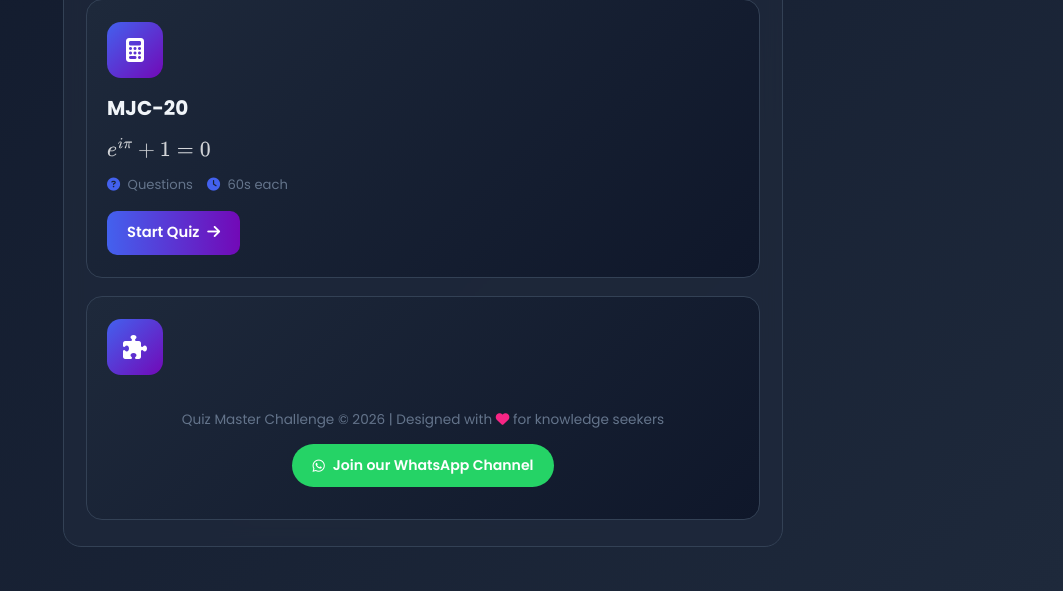
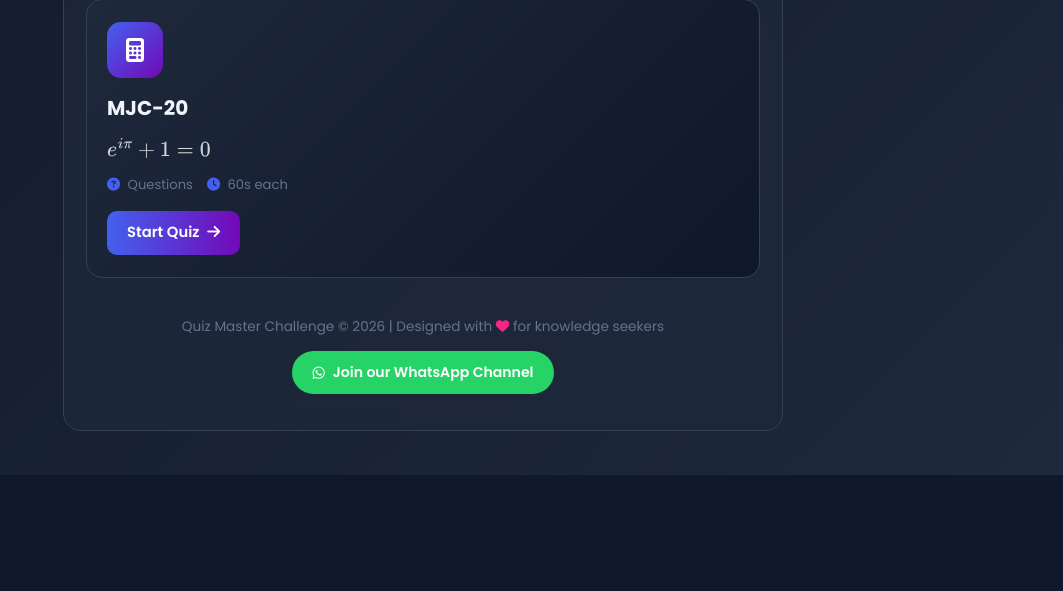
Before and after one commit to Rezu3/class10, a Flask app: page / in a window 1280 px wide. Shown: the part 558-1149 px from the top of the page, without its empty margins (217-1280 px from the left). After the commit the page ends 1033 px from the top, so only its background shows below. Run offline with Flask 3, Linux system fonts and the light colour scheme.

Commit message:
Fix HTML formatting and structure in index.html

```diff
--- a/templates/index.html
+++ b/templates/index.html
@@ -75,12 +75,6 @@
                     <a href="/math" class="start-btn">Start Quiz <i class="fas fa-arrow-right"></i></a>
                 </div>
 
-                <!-- Card 3: GS -->
-                <div class="subject-card" data-subject="gs">
-                    <div class="card-icon">
-                        <i class="fas fa-puzzle-piece"></i>
-                    </div>
-
 
         <footer>
             <p>Quiz Master Challenge &copy; 2026 | Designed with <i class="fas fa-heart"></i> for knowledge seekers</p>
```
